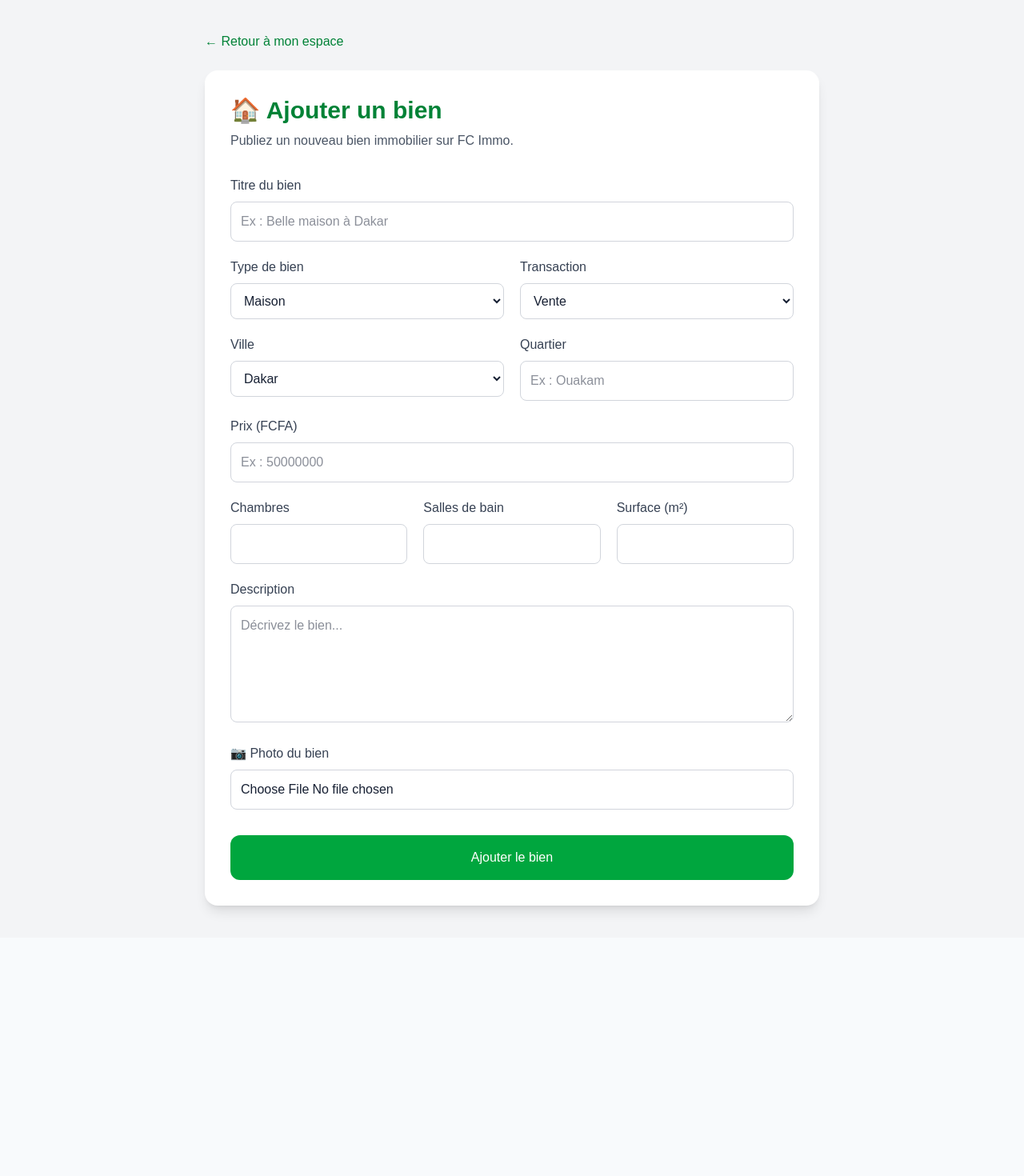
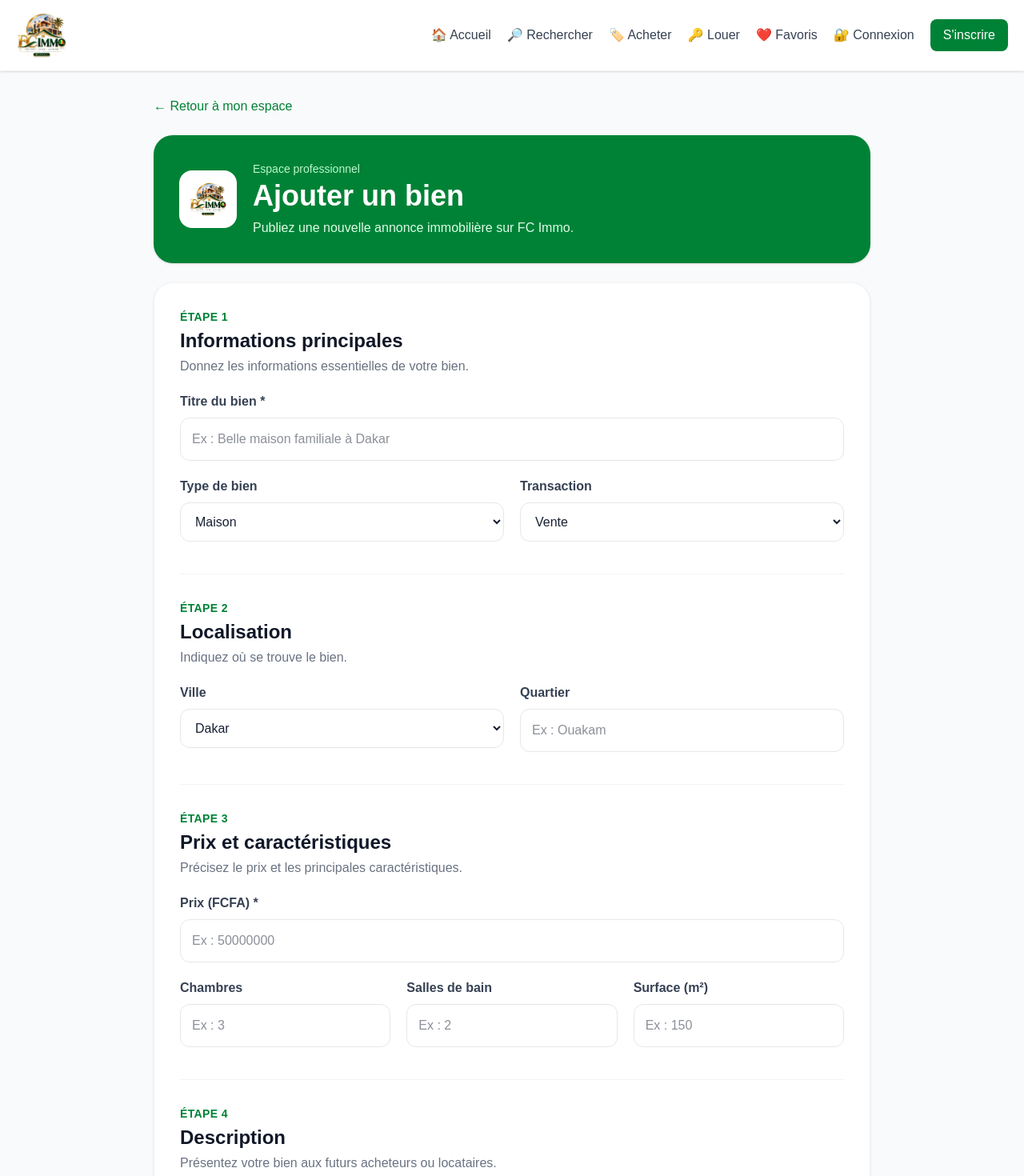
Before and after one commit to fakebe/jokko, a Next.js app: page /agence/ajouter-bien in a window 1280 px wide. Shown: the top 1470 px of the page at 80% size. Before the commit the page ends 1172 px from the top, so only its background shows below. Built offline with nearby package versions, Linux system fonts and the light colour scheme; no server answers.

Commit message:
Amélioration de la page Ajouter un bien FC Immo

```diff
--- a/app/agence/ajouter-bien/page.tsx
+++ b/app/agence/ajouter-bien/page.tsx
@@ -1,7 +1,9 @@
 "use client";
 
+import Image from "next/image";
 import { useState } from "react";
 import { useRouter } from "next/navigation";
+import Navbar from "@/components/Navbar";
 import { supabase } from "@/lib/supabase";
 
 export default function AjouterBienPage() {
@@ -22,6 +24,9 @@ export default function AjouterBienPage() {
   const [imagePreview, setImagePreview] = useState("");
 
   const [message, setMessage] = useState("");
+  const [messageType, setMessageType] = useState<
+    "success" | "error" | ""
+  >("");
   const [loading, setLoading] = useState(false);
 
   async function handleAjouterBien(
@@ -30,16 +35,30 @@ export default function AjouterBienPage() {
     e.preventDefault();
 
     setMessage("");
+    setMessageType("");
     setLoading(true);
 
     const {
       data: { user },
     } = await supabase.auth.getUser();
 
-    console.log("UTILISATEUR CONNECTÉ :", user);
+    if (!user) {
+      setMessage("Vous devez être connecté pour ajouter un bien.");
+      setMessageType("error");
+      setLoading(false);
+      return;
+    }
 
-    if (!user) {
-      setMessage("Vous devez être connecté.");
+    if (!titre.trim()) {
+      setMessage("Veuillez renseigner le titre du bien.");
+      setMessageType("error");
+      setLoading(false);
+      return;
+    }
+
+    if (!prix || Number(prix) <= 0) {
+      setMessage("Veuillez renseigner un prix valide.");
+      setMessageType("error");
       setLoading(false);
       return;
     }
@@ -52,7 +71,11 @@ export default function AjouterBienPage() {
 
     if (agenceError || !agence) {
       console.error("ERREUR AGENCE :", agenceError);
-      setMessage("Impossible de trouver votre agence.");
+
+      setMessage(
+        "Impossible de trouver votre agence. Vérifiez votre profil agence."
+      );
+      setMessageType("error");
       setLoading(false);
       return;
     }
@@ -61,7 +84,9 @@ export default function AjouterBienPage() {
 
     // Upload de la photo
     if (image) {
-      const extension = image.name.split(".").pop();
+      const extension =
+        image.name.split(".").pop()?.toLowerCase() || "jpg";
+
       const nomFichier = `${user.id}-${Date.now()}.${extension}`;
 
       const { error: uploadError } = await supabase.storage
@@ -69,8 +94,15 @@ export default function AjouterBienPage() {
         .upload(nomFichier, image);
 
       if (uploadError) {
-        console.error("ERREUR UPLOAD PHOTO :", uploadError);
-        setMessage("Impossible d'envoyer la photo.");
+        console.error(
+          "ERREUR UPLOAD PHOTO :",
+          uploadError
+        );
+
+        setMessage(
+          "Impossible d'envoyer la photo. Vérifiez le fichier et réessayez."
+        );
+        setMessageType("error");
         setLoading(false);
         return;
       }
@@ -85,74 +117,136 @@ export default function AjouterBienPage() {
     const { error } = await supabase.from("biens").insert({
       agence_id: agence.id,
       user_id: user.id,
-      titre,
+      titre: titre.trim(),
       type_bien: typeBien,
       transaction,
       statut: "Disponible",
       ville,
-      quartier,
+      quartier: quartier.trim() || null,
       prix: Number(prix),
       chambres: chambres ? Number(chambres) : null,
-      salles_bain: sallesBain ? Number(sallesBain) : null,
+      salles_bain: sallesBain
+        ? Number(sallesBain)
+        : null,
       surface: surface ? Number(surface) : null,
-      description,
+      description: description.trim() || null,
       image_url: imageUrl || null,
     });
 
     if (error) {
-      console.error("ERREUR AJOUT BIEN :", error);
-      setMessage(error.message);
+      console.error(
+        "ERREUR AJOUT BIEN :",
+        error
+      );
+
+      setMessage(
+        `Impossible d'ajouter le bien : ${error.message}`
+      );
+      setMessageType("error");
       setLoading(false);
       return;
     }
 
     setMessage("✅ Bien ajouté avec succès !");
+    setMessageType("success");
     setLoading(false);
 
     setTimeout(() => {
       router.push("/agence/mes-biens");
+      router.refresh();
     }, 1000);
   }
 
   return (
-    <main className="min-h-screen bg-gray-100 py-10 px-4">
-      <div className="max-w-3xl mx-auto">
+    <>
+      <Navbar />
 
+      <main className="min-h-screen bg-gray-50 py-8 px-4 sm:px-6">
+        <div className="max-w-4xl mx-auto">
+
+          {/* RETOUR */}
           <div className="mb-6">
             <button
+              type="button"
               onClick={() => router.push("/agence")}
-            className="text-green-700 font-semibold hover:underline"
+              className="inline-flex items-center gap-2 text-green-700 font-semibold hover:text-green-900 transition"
             >
               ← Retour à mon espace
             </button>
           </div>
 
-        <div className="bg-white rounded-2xl shadow-lg p-6 md:p-8">
+          {/* EN-TÊTE */}
+          <div className="bg-green-700 text-white rounded-3xl p-6 sm:p-8 mb-6 shadow-sm">
 
-          <div className="mb-8">
-            <h1 className="text-3xl font-bold text-green-700">
-              🏠 Ajouter un bien
+            <div className="flex flex-col sm:flex-row sm:items-center gap-5">
+
+              <div className="bg-white rounded-2xl p-3 w-fit">
+                <Image
+                  src="/logo-fc-immo.png"
+                  alt="FC Immo"
+                  width={130}
+                  height={60}
+                  className="w-auto h-12 object-contain"
+                />
+              </div>
+
+              <div>
+                <p className="text-green-200 text-sm font-medium">
+                  Espace professionnel
+                </p>
+
+                <h1 className="text-3xl sm:text-4xl font-bold mt-1">
+                  Ajouter un bien
                 </h1>
 
-            <p className="text-gray-600 mt-2">
-              Publiez un nouveau bien immobilier sur FC Immo.
+                <p className="text-green-100 mt-2">
+                  Publiez une nouvelle annonce immobilière sur FC Immo.
                 </p>
               </div>
 
+            </div>
+          </div>
+
+          {/* FORMULAIRE */}
+          <div className="bg-white rounded-3xl shadow-sm border border-gray-100 p-5 sm:p-8">
+
             <form onSubmit={handleAjouterBien}>
+
+              {/* INFORMATIONS PRINCIPALES */}
+              <section>
+
+                <div className="mb-5">
+                  <p className="text-sm font-semibold text-green-700 uppercase tracking-wide">
+                    Étape 1
+                  </p>
+
+                  <h2 className="text-2xl font-bold text-gray-900 mt-1">
+                    Informations principales
+                  </h2>
+
+                  <p className="text-gray-500 mt-1">
+                    Donnez les informations essentielles de votre bien.
+                  </p>
+                </div>
 
                 {/* TITRE */}
                 <div>
-              <label className="block font-medium text-gray-700 mb-2">
-                Titre du bien
+                  <label
+                    htmlFor="titre"
+                    className="block font-semibold text-gray-700 mb-2"
+                  >
+                    Titre du bien *
                   </label>
 
                   <input
+                    id="titre"
                     type="text"
-                placeholder="Ex : Belle maison à Dakar"
+                    placeholder="Ex : Belle maison familiale à Dakar"
                     value={titre}
-                onChange={(e) => setTitre(e.target.value)}
-                className="w-full p-3 rounded-lg border border-gray-300"
+                    onChange={(e) =>
+                      setTitre(e.target.value)
+                    }
+                    className="w-full p-3.5 rounded-xl border border-gray-200 focus:outline-none focus:ring-2 focus:ring-green-500"
                     required
                   />
                 </div>
@@ -161,14 +255,20 @@ export default function AjouterBienPage() {
                 <div className="grid grid-cols-1 md:grid-cols-2 gap-5 mt-5">
 
                   <div>
-                <label className="block font-medium text-gray-700 mb-2">
+                    <label
+                      htmlFor="typeBien"
+                      className="block font-semibold text-gray-700 mb-2"
+                    >
                       Type de bien
                     </label>
 
                     <select
+                      id="typeBien"
                       value={typeBien}
-                  onChange={(e) => setTypeBien(e.target.value)}
-                  className="w-full p-3 rounded-lg border border-gray-300"
+                      onChange={(e) =>
+                        setTypeBien(e.target.value)
+                      }
+                      className="w-full p-3.5 rounded-xl border border-gray-200 bg-white focus:outline-none focus:ring-2 focus:ring-green-500"
                     >
                       <option>Maison</option>
                       <option>Appartement</option>
@@ -181,14 +281,20 @@ export default function AjouterBienPage() {
                   </div>
 
                   <div>
-                <label className="block font-medium text-gray-700 mb-2">
+                    <label
+                      htmlFor="transaction"
+                      className="block font-semibold text-gray-700 mb-2"
+                    >
                       Transaction
                     </label>
 
                     <select
+                      id="transaction"
                       value={transaction}
-                  onChange={(e) => setTransaction(e.target.value)}
-                  className="w-full p-3 rounded-lg border border-gray-300"
+                      onChange={(e) =>
+                        setTransaction(e.target.value)
+                      }
+                      className="w-full p-3.5 rounded-xl border border-gray-200 bg-white focus:outline-none focus:ring-2 focus:ring-green-500"
                     >
                       <option>Vente</option>
                       <option>Location</option>
@@ -197,18 +303,42 @@ export default function AjouterBienPage() {
 
                 </div>
 
-            {/* VILLE + QUARTIER */}
-            <div className="grid grid-cols-1 md:grid-cols-2 gap-5 mt-5">
+              </section>
+
+              {/* LOCALISATION */}
+              <section className="mt-10 pt-8 border-t border-gray-100">
+
+                <div className="mb-5">
+                  <p className="text-sm font-semibold text-green-700 uppercase tracking-wide">
+                    Étape 2
+                  </p>
+
+                  <h2 className="text-2xl font-bold text-gray-900 mt-1">
+                    Localisation
+                  </h2>
+
+                  <p className="text-gray-500 mt-1">
+                    Indiquez où se trouve le bien.
+                  </p>
+                </div>
+
+                <div className="grid grid-cols-1 md:grid-cols-2 gap-5">
 
                   <div>
-                <label className="block font-medium text-gray-700 mb-2">
+                    <label
+                      htmlFor="ville"
+                      className="block font-semibold text-gray-700 mb-2"
+                    >
                       Ville
                     </label>
 
                     <select
+                      id="ville"
                       value={ville}
-                  onChange={(e) => setVille(e.target.value)}
-                  className="w-full p-3 rounded-lg border border-gray-300"
+                      onChange={(e) =>
+                        setVille(e.target.value)
+                      }
+                      className="w-full p-3.5 rounded-xl border border-gray-200 bg-white focus:outline-none focus:ring-2 focus:ring-green-500"
                     >
                       <option>Dakar</option>
                       <option>Rufisque</option>
@@ -221,151 +351,292 @@ export default function AjouterBienPage() {
                   </div>
 
                   <div>
-                <label className="block font-medium text-gray-700 mb-2">
+                    <label
+                      htmlFor="quartier"
+                      className="block font-semibold text-gray-700 mb-2"
+                    >
                       Quartier
                     </label>
 
                     <input
+                      id="quartier"
                       type="text"
                       placeholder="Ex : Ouakam"
                       value={quartier}
-                  onChange={(e) => setQuartier(e.target.value)}
-                  className="w-full p-3 rounded-lg border border-gray-300"
+                      onChange={(e) =>
+                        setQuartier(e.target.value)
+                      }
+                      className="w-full p-3.5 rounded-xl border border-gray-200 focus:outline-none focus:ring-2 focus:ring-green-500"
                     />
                   </div>
 
                 </div>
 
+              </section>
+
+              {/* PRIX ET CARACTÉRISTIQUES */}
+              <section className="mt-10 pt-8 border-t border-gray-100">
+
+                <div className="mb-5">
+                  <p className="text-sm font-semibold text-green-700 uppercase tracking-wide">
+                    Étape 3
+                  </p>
+
+                  <h2 className="text-2xl font-bold text-gray-900 mt-1">
+                    Prix et caractéristiques
+                  </h2>
+
+                  <p className="text-gray-500 mt-1">
+                    Précisez le prix et les principales caractéristiques.
+                  </p>
+                </div>
+
                 {/* PRIX */}
-            <div className="mt-5">
-              <label className="block font-medium text-gray-700 mb-2">
-                Prix (FCFA)
+                <div>
+                  <label
+                    htmlFor="prix"
+                    className="block font-semibold text-gray-700 mb-2"
+                  >
+                    Prix (FCFA) *
                   </label>
 
+                  <div className="relative">
                     <input
+                      id="prix"
                       type="number"
+                      min="1"
                       placeholder="Ex : 50000000"
                       value={prix}
-                onChange={(e) => setPrix(e.target.value)}
-                className="w-full p-3 rounded-lg border border-gray-300"
+                      onChange={(e) =>
+                        setPrix(e.target.value)
+                      }
+                      className="w-full p-3.5 rounded-xl border border-gray-200 focus:outline-none focus:ring-2 focus:ring-green-500"
                       required
                     />
                   </div>
+                </div>
 
-            {/* CARACTERISTIQUES */}
-            <div className="grid grid-cols-1 md:grid-cols-3 gap-5 mt-5">
+                {/* CARACTÉRISTIQUES */}
+                <div className="grid grid-cols-1 sm:grid-cols-3 gap-5 mt-5">
 
                   <div>
-                <label className="block font-medium text-gray-700 mb-2">
+                    <label
+                      htmlFor="chambres"
+                      className="block font-semibold text-gray-700 mb-2"
+                    >
                       Chambres
                     </label>
 
                     <input
+                      id="chambres"
                       type="number"
                       min="0"
+                      placeholder="Ex : 3"
                       value={chambres}
-                  onChange={(e) => setChambres(e.target.value)}
-                  className="w-full p-3 rounded-lg border border-gray-300"
+                      onChange={(e) =>
+                        setChambres(e.target.value)
+                      }
+                      className="w-full p-3.5 rounded-xl border border-gray-200 focus:outline-none focus:ring-2 focus:ring-green-500"
                     />
                   </div>
 
                   <div>
-                <label className="block font-medium text-gray-700 mb-2">
+                    <label
+                      htmlFor="sallesBain"
+                      className="block font-semibold text-gray-700 mb-2"
+                    >
                       Salles de bain
                     </label>
 
                     <input
+                      id="sallesBain"
                       type="number"
                       min="0"
+                      placeholder="Ex : 2"
                       value={sallesBain}
-                  onChange={(e) => setSallesBain(e.target.value)}
-                  className="w-full p-3 rounded-lg border border-gray-300"
+                      onChange={(e) =>
+                        setSallesBain(e.target.value)
+                      }
+                      className="w-full p-3.5 rounded-xl border border-gray-200 focus:outline-none focus:ring-2 focus:ring-green-500"
                     />
                   </div>
 
                   <div>
-                <label className="block font-medium text-gray-700 mb-2">
+                    <label
+                      htmlFor="surface"
+                      className="block font-semibold text-gray-700 mb-2"
+                    >
                       Surface (m²)
                     </label>
 
                     <input
+                      id="surface"
                       type="number"
                       min="0"
+                      placeholder="Ex : 150"
                       value={surface}
-                  onChange={(e) => setSurface(e.target.value)}
-                  className="w-full p-3 rounded-lg border border-gray-300"
+                      onChange={(e) =>
+                        setSurface(e.target.value)
+                      }
+                      className="w-full p-3.5 rounded-xl border border-gray-200 focus:outline-none focus:ring-2 focus:ring-green-500"
                     />
                   </div>
 
                 </div>
 
+              </section>
+
               {/* DESCRIPTION */}
-            <div className="mt-5">
-              <label className="block font-medium text-gray-700 mb-2">
+              <section className="mt-10 pt-8 border-t border-gray-100">
+
+                <div className="mb-5">
+                  <p className="text-sm font-semibold text-green-700 uppercase tracking-wide">
+                    Étape 4
+                  </p>
+
+                  <h2 className="text-2xl font-bold text-gray-900 mt-1">
                     Description
-              </label>
+                  </h2>
+
+                  <p className="text-gray-500 mt-1">
+                    Présentez votre bien aux futurs acheteurs ou locataires.
+                  </p>
+                </div>
 
                 <textarea
-                rows={5}
-                placeholder="Décrivez le bien..."
+                  id="description"
+                  rows={7}
+                  placeholder="Ex : Belle maison située dans un quartier calme..."
                   value={description}
-                onChange={(e) => setDescription(e.target.value)}
-                className="w-full p-3 rounded-lg border border-gray-300"
+                  onChange={(e) =>
+                    setDescription(e.target.value)
+                  }
+                  className="w-full p-4 rounded-xl border border-gray-200 resize-y focus:outline-none focus:ring-2 focus:ring-green-500"
                 />
+
+              </section>
+
+              {/* PHOTO */}
+              <section className="mt-10 pt-8 border-t border-gray-100">
+
+                <div className="mb-5">
+                  <p className="text-sm font-semibold text-green-700 uppercase tracking-wide">
+                    Étape 5
+                  </p>
+
+                  <h2 className="text-2xl font-bold text-gray-900 mt-1">
+                    Photo du bien
+                  </h2>
+
+                  <p className="text-gray-500 mt-1">
+                    Ajoutez une photo claire et attractive de votre bien.
+                  </p>
                 </div>
 
-            {/* PHOTO */}
-            <div className="mt-5">
-              <label className="block font-medium text-gray-700 mb-2">
-                📷 Photo du bien
-              </label>
+                <label
+                  htmlFor="image"
+                  className="block border-2 border-dashed border-gray-300 rounded-2xl p-6 text-center hover:border-green-500 transition cursor-pointer"
+                >
+                  <div className="text-4xl">
+                    📷
+                  </div>
+
+                  <p className="font-semibold text-gray-800 mt-3">
+                    Choisir une photo
+                  </p>
+
+                  <p className="text-sm text-gray-500 mt-1">
+                    JPG, PNG ou autre image
+                  </p>
 
                   <input
+                    id="image"
                     type="file"
                     accept="image/*"
+                    className="hidden"
                     onChange={(e) => {
-                  const file = e.target.files?.[0];
+                      const file =
+                        e.target.files?.[0];
 
                       if (!file) return;
 
                       setImage(file);
-                  setImagePreview(URL.createObjectURL(file));
+                      setImagePreview(
+                        URL.createObjectURL(file)
+                      );
                     }}
-                className="w-full p-3 rounded-lg border border-gray-300"
                   />
+                </label>
 
                 {imagePreview && (
-                <div className="mt-4">
+                  <div className="mt-5 relative">
+
                     <img
                       src={imagePreview}
                       alt="Aperçu du bien"
-                    className="w-full max-h-80 object-cover rounded-xl"
+                      className="w-full max-h-96 object-cover rounded-2xl border border-gray-200"
                     />
+
+                    <button
+                      type="button"
+                      onClick={() => {
+                        setImage(null);
+                        setImagePreview("");
+                      }}
+                      className="absolute top-3 right-3 bg-white text-red-600 px-4 py-2 rounded-xl shadow-md font-semibold hover:bg-red-50"
+                    >
+                      Supprimer la photo
+                    </button>
+
                   </div>
                 )}
+
+              </section>
+
+              {/* MESSAGE */}
+              {message && (
+                <div
+                  className={`mt-8 p-4 rounded-xl font-semibold text-center ${
+                    messageType === "success"
+                      ? "bg-green-50 text-green-700 border border-green-200"
+                      : "bg-red-50 text-red-700 border border-red-200"
+                  }`}
+                >
+                  {message}
                 </div>
+              )}
 
-            {/* BOUTON */}
+              {/* BOUTONS */}
+              <div className="mt-8 pt-6 border-t border-gray-100 flex flex-col sm:flex-row gap-3">
+
+                <button
+                  type="button"
+                  onClick={() =>
+                    router.push("/agence/mes-biens")
+                  }
+                  disabled={loading}
+                  className="w-full sm:w-1/3 border-2 border-gray-200 text-gray-700 font-semibold py-3.5 rounded-xl hover:bg-gray-50 transition disabled:opacity-50"
+                >
+                  Annuler
+                </button>
+
                 <button
                   type="submit"
                   disabled={loading}
-              className="w-full mt-8 bg-green-600 hover:bg-green-700 disabled:bg-gray-400 text-white font-bold py-4 rounded-xl"
+                  className="w-full sm:w-2/3 bg-green-600 hover:bg-green-700 disabled:bg-gray-400 text-white font-bold py-3.5 rounded-xl transition"
                 >
                   {loading
-                ? "Enregistrement..."
-                : "Ajouter le bien"}
+                    ? "Publication en cours..."
+                    : "✅ Publier le bien"}
                 </button>
 
-            {/* MESSAGE */}
-            {message && (
-              <p className="text-center mt-5 font-medium text-gray-700">
-                {message}
-              </p>
-            )}
+              </div>
 
             </form>
           </div>
+
         </div>
       </main>
+    </>
   );
 }
```
Lines whose indentation alone changed are shown as unchanged.
